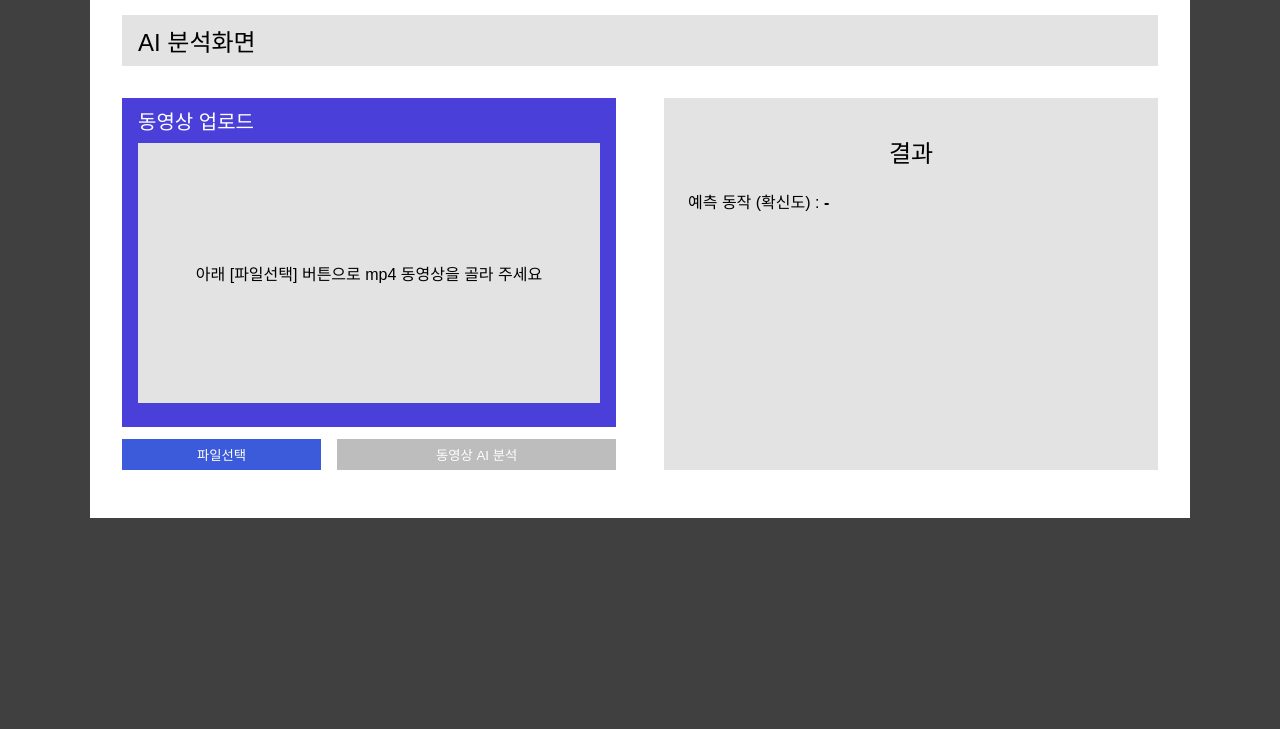
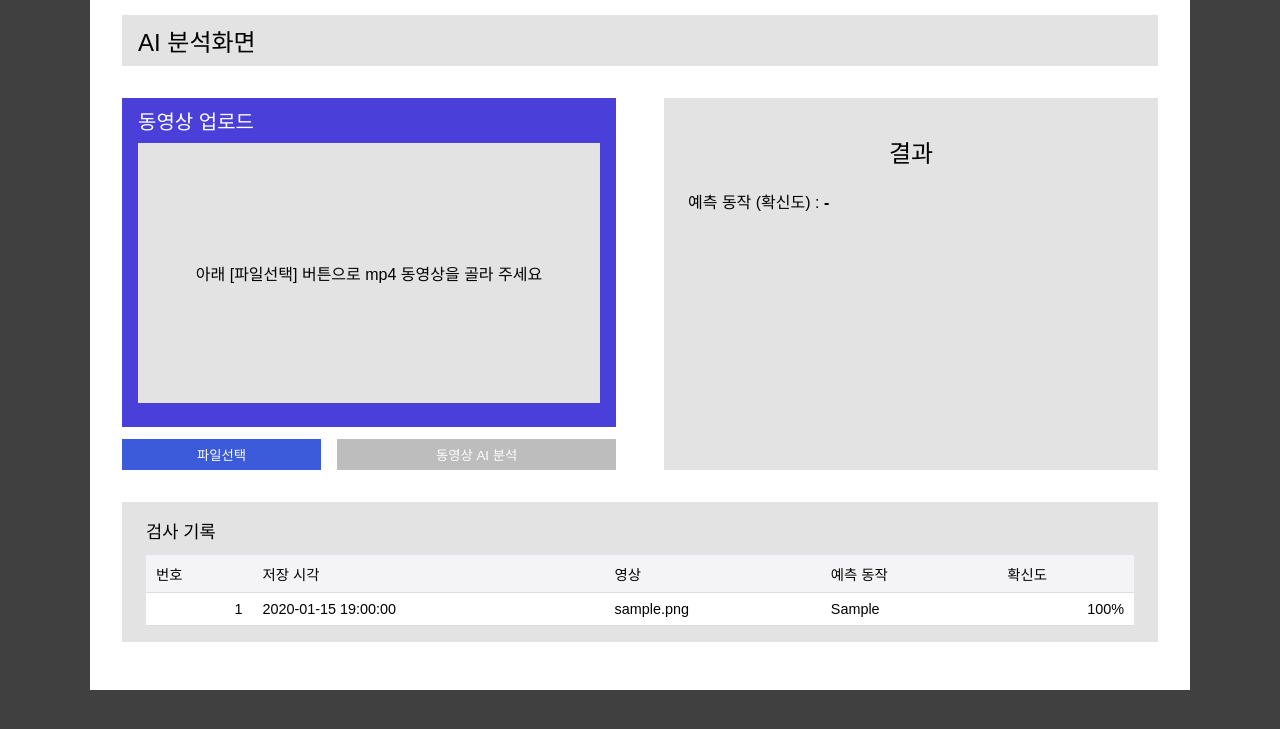
Before and after one commit to yonghoonchoi88/vision_ai, a Django app: page / in a window 1280 px wide. Shown: the part 41-770 px from the top of the page. Run offline with Django 5.2, Linux system fonts and the light colour scheme; tables that the repository leaves empty hold one stand-in row (values such as "Sample post").

Commit message:
feat(frontend): 검사 기록 표 추가, 분석 완료 시 표 자동 갱신
- 분석 화면 아래에 검사 기록 표(번호/저장 시각/영상/예측 동작/확신도)
- 페이지 로드 시 GET /api/analyses/history/ 로 표 채우기
- 분석 성공 후 loadHistory()로 새 기록 반영
- textContent로 렌더링해 XSS 방지

```diff
--- a/backend/static/css/analyses/index.css
+++ b/backend/static/css/analyses/index.css
@@ -95,3 +95,44 @@
     grid-template-columns: 1fr;   /* 2열 → 1열 */
   }
 }
+
+/* ===== 검사 기록 ===== */
+.history-panel {
+  margin-top: 32px;                    /* 위 업로드·결과 영역과 거리 */
+  padding: 16px 24px;
+  background: var(--color-panel);     /* 다른 회색 판과 같은 색 */
+}
+.history-panel__title {
+  margin: 0;
+  font-size: 1.1rem;
+  font-weight: 500;
+}
+
+/* 표 */
+.history-table {
+  width: 100%;
+  margin-top: 12px;
+  border-collapse: collapse;          /* 칸 사이 이중 테두리 없애기 */
+  background: var(--color-card);      /* 표 안은 흰색 */
+  font-size: 0.9rem;
+}
+.history-table th,
+.history-table td {
+  padding: 8px 10px;
+  border-bottom: 1px solid #ddd;      /* 줄 사이 얇은 선 */
+  text-align: left;
+}
+.history-table th {
+  background: #f4f4f6;                /* 제목 줄만 살짝 회색 */
+  font-weight: 500;
+}
+.history-table td.num {
+  text-align: right;                  /* 숫자(번호, 확신도)는 오른쪽 정렬 */
+  font-variant-numeric: tabular-nums; /* 숫자 폭을 같게 → 자릿수가 세로로 맞음 */
+}
+
+/* "아직 저장된 기록이 없어요." */
+.history-panel__empty {
+  margin: 12px 0 0;
+  color: var(--color-text-muted);
+}
--- a/backend/static/js/analyses/index.js
+++ b/backend/static/js/analyses/index.js
@@ -8,6 +8,8 @@ const videoPreview = document.getElementById("videoPreview");  // 동영상 미
 const placeholder  = document.getElementById("placeholder");   // 안내 문구
 const statusText   = document.getElementById("statusText");    // 상태·에러 메시지 자리
 const resultText   = document.getElementById("resultText");    // 예측 동작 (확신도) 자리  ← ★ 추가
+const historyBody  = document.getElementById("historyBody");   // 기록 표의 줄 자리 (<tbody>)
+const historyEmpty = document.getElementById("historyEmpty");  // "기록 없음" / 에러 문구
 
 // 확인용: 하나라도 null이면 HTML의 id와 철자가 다른 것
 console.table({ fileInput, selectBtn, analyzeBtn, videoPreview, placeholder, statusText, resultText });
@@ -22,7 +24,8 @@ const ALLOWED_EXTS = [".mp4"];   // ai_service/main.py 의 ALLOWED_EXTS 와 항
 // API 주소 (docs/API.md 기준, Django 끝에는 / 를 붙인다)
 const API = {
   upload: "/api/videos/",      // ① 영상 업로드
-  analyze: "/api/analyses/",   // ② 분석 요청 (STEP 3에서 사용)
+  analyze: "/api/analyses/",   // ② 분석 요청
+  history: "/api/analyses/history/",   // ③ 검사 기록 목록
 };
 
 let selectedFile = null;   // 지금 선택된 파일 (기능 3에서 [분석] 버튼을 누르면 이걸 업로드)
@@ -143,6 +146,55 @@ async function requestAnalysis(videoId) {
   return data;   // { analysis_id, video_id, action, confidence }
 }
 
+// ③ 검사 기록 받기: Django 가 DB(Analysis 테이블)에서 읽어 바로 돌려줌
+async function fetchHistory() {
+  const response = await fetch(`${API.history}?limit=20`);   // method 를 안 쓰면 GET
+  const data = await response.json().catch(() => ({}));
+  if (!response.ok) {
+    throw new Error(data.detail || `기록 조회 실패 (HTTP ${response.status})`);
+  }
+  return data.items;   // [{analysis_id, video_name, action, confidence, created_at}, ...]
+}
+
+// 기록 배열 → 표의 줄(tr)로 그리기
+function renderHistory(items) {
+  historyBody.replaceChildren();                     // 기존 줄 모두 지우기 (다시 그릴 때 중복 방지)
+  historyEmpty.textContent = "아직 저장된 기록이 없어요.";
+  historyEmpty.hidden = items.length > 0;            // 0건일 때만 안내 문구 보이기
+
+  for (const item of items) {
+    const tr = document.createElement("tr");         // 새 줄 만들기
+    const values = [
+      item.analysis_id,
+      item.created_at,
+      item.video_name,
+      item.action,
+      `${Math.round(item.confidence * 100)}%`,       // 0.6533 → "65%"
+    ];
+    values.forEach((value, i) => {
+      const td = document.createElement("td");       // 새 칸 만들기
+      td.textContent = value;                        // ★ innerHTML 이 아니라 textContent (안전)
+      if (i === 0 || i === 4) td.className = "num";  // 번호·확신도는 숫자 정렬 (CSS td.num)
+      tr.appendChild(td);                            // 칸을 줄에 붙이기
+    });
+    historyBody.appendChild(tr);                     // 줄을 표에 붙이기
+  }
+}
+
+// 받기 + 그리기 + 에러 처리를 한 번에
+async function loadHistory() {
+  try {
+    const items = await fetchHistory();
+    renderHistory(items);
+    console.log(`검사 기록 ${items.length}건 표시`);
+  } catch (error) {
+    console.error("기록 조회 실패:", error);
+    historyBody.replaceChildren();
+    historyEmpty.hidden = false;
+    historyEmpty.textContent = `기록을 불러오지 못했어요: ${error.message}`;
+  }
+}
+
 // =====================================================
 // 4. 이벤트 연결 (사용자가 뭔가 하면 → 어떤 함수를 실행할지)
 // =====================================================
@@ -184,6 +236,7 @@ analyzeBtn.addEventListener("click", async () => {
     const percent = Math.round(result.confidence * 100);
     resultText.textContent = `${result.action} (${percent}%)`;
     statusText.textContent = "분석 완료";
+    await loadHistory();
   } catch (error) {
     console.error("처리 실패:", error);
     statusText.textContent = `오류: ${error.message}`;
@@ -192,3 +245,6 @@ analyzeBtn.addEventListener("click", async () => {
     selectBtn.disabled = false;
   }
 });
+
+// 페이지가 열리면 검사 기록을 한 번 불러와서 표 채우기
+loadHistory();
--- a/backend/templates/analyses/index.html
+++ b/backend/templates/analyses/index.html
@@ -31,18 +31,41 @@
       <!-- 진짜 파일 선택창 (숨김) -->
       <input type="file" id="fileInput" accept="video/mp4,.mp4" hidden>
 
-      <!-- 빨간 버튼 2개 -->
+      <!-- 버튼 2개 -->
       <div class="button-row">
         <button type="button" id="selectBtn" class="btn">파일선택</button>
         <button type="button" id="analyzeBtn" class="btn" disabled>동영상 AI 분석</button>
       </div>
     </section>
+
     <section class="result-panel">
       <h2 class="result-panel__title">결과</h2>
       <p>예측 동작 (확신도) : <strong id="resultText">-</strong></p>
       <p id="statusText" class="result-panel__status"></p>
     </section>
   </main>
+
+  <!-- 검사 기록 (Django DB 에서 읽어 옴, FastAPI 안 거침) -->
+  <section class="history-panel">
+    <h2 class="history-panel__title">검사 기록</h2>
+
+    <table class="history-table">
+      <thead>
+        <tr>
+          <th>번호</th>
+          <th>저장 시각</th>
+          <th>영상</th>
+          <th>예측 동작</th>
+          <th>확신도</th>
+        </tr>
+      </thead>
+      <!-- 줄(tr)은 JS 가 채워 넣음 -->
+      <tbody id="historyBody"></tbody>
+    </table>
+
+    <p id="historyEmpty" class="history-panel__empty" hidden>아직 저장된 기록이 없어요.</p>
+  </section>
+
 </div>
 {% endblock %}
 
```
